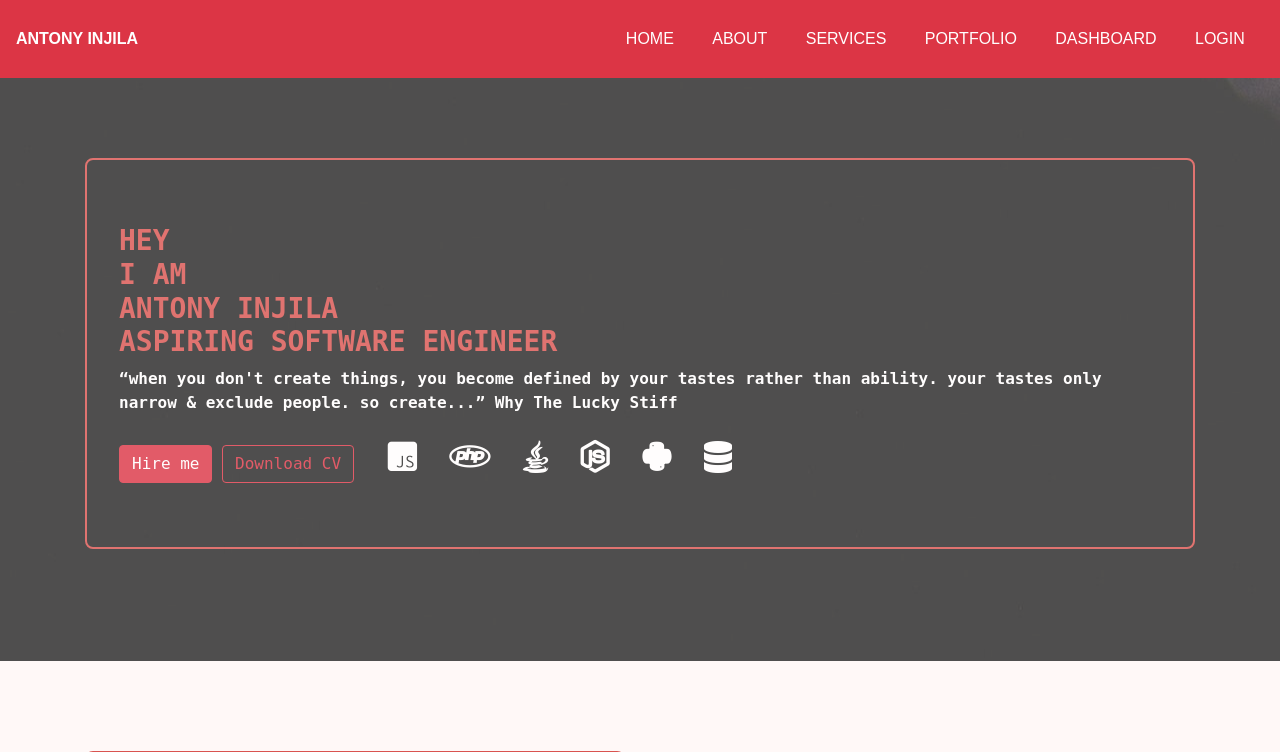
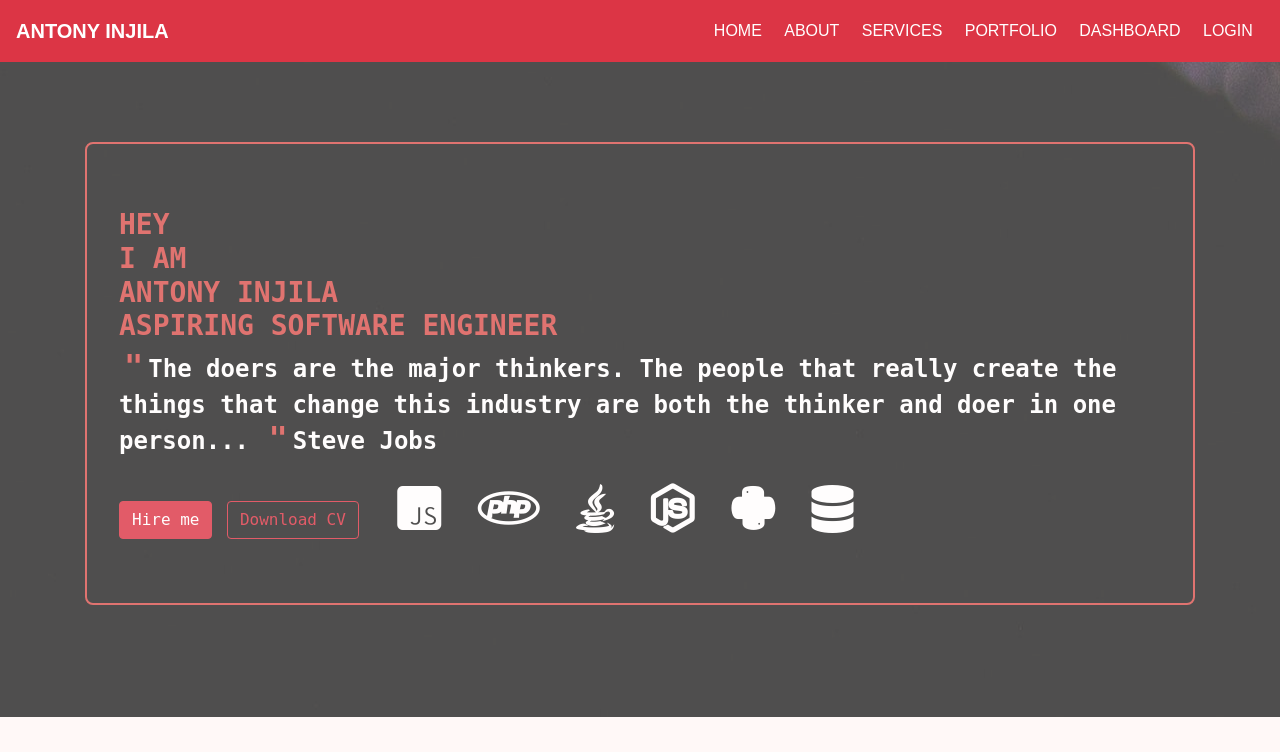
Before and after one commit to AntonyIS/My-Portfolio, a Flask app: page / in a window 1280 px wide. Shown: the top 752 px of the page. Run offline with Flask 2, Linux system fonts and the light colour scheme; some libraries are stand-ins or nearby versions.

Commit message:
Styling the top info section in index page

```diff
--- a/static/css/style_1.css
+++ b/static/css/style_1.css
@@ -5,9 +5,8 @@ body{
 }
 /*Start navigation*/
 .header-area .main-menu .nav-item .nav-link,.header-area .main-menu .navbar-brand{
-    font:normal 500 15px/2px var(--roboto);
     text-transform: uppercase;
-    padding: 1.2rem;
+    padding: 0.7rem;
     color:white;
 }
 .header-area .main-menu .navbar-brand{
@@ -16,10 +15,9 @@ body{
     font-weight: bolder;
 }
 .header-area .main-menu .nav-item .nav-link:hover,.header-area .main-menu .navbar-brand:hover{
-   color: black;
+    color: black;
     border: 1px solid black;
-    border-radius: 7px ;
-    padding: 1.0rem;
+    padding: 0.5rem;
     background-color: transparent;
 }
 /*End navigation*/
@@ -40,11 +38,18 @@ body{
     border-radius: 8px ;
     font-family: monospace;
     font-weight: bold;
+    font-size: 1.5rem;
 }
 #index-top #author{
      text-transform:initial;
     color: white;
     display: inline;
+}
+#index-top .jumbotron span.quotes{
+    font-size: 2rem;
+    display: inline;
+    line-height: 0;
+    padding: 5px;
 }
 #index-top .jumbotron span{
     display: block;
@@ -131,13 +136,13 @@ body{
 /*Start feedback section*/
 #feedback{
     background-image: url('/static/images/banners/banner8.jpg');
-    background-color: red;
+    background-color: #d9534f ;
     padding-top:5rem;
     padding-bottom:5rem;
 }
 #feedback .jumbotron{
     background-color: transparent;
-    border:1px solid #d9534f;
+    border:1px solid #d9534f ;
     border-radius: 8px;
 }
 #feedback .jumbotron:hover{
--- a/templates/index_1.html
+++ b/templates/index_1.html
@@ -11,7 +11,9 @@
                 <span>Antony Injila</span>
                 <span>Aspiring Software Engineer</span>
             </h3>
-            <p>“when you don't create things, you become defined by your tastes rather than ability. your tastes only narrow & exclude people. so create...” <span id="author">Why The Lucky Stiff </span></p>
+            <p><span class="quotes">"</span>The doers are the major thinkers. The people that really create the things that change this
+                industry are both the thinker and doer in one person... <span class="quotes">"</span><span id="author">Steve Jobs </span>
+            </p>
             <button class="btn btn-danger">Hire me</button>
             <button class="btn btn-outline-danger">Download CV</button>
             <i class="fab fa-js-square fa-2x"></i>
```
